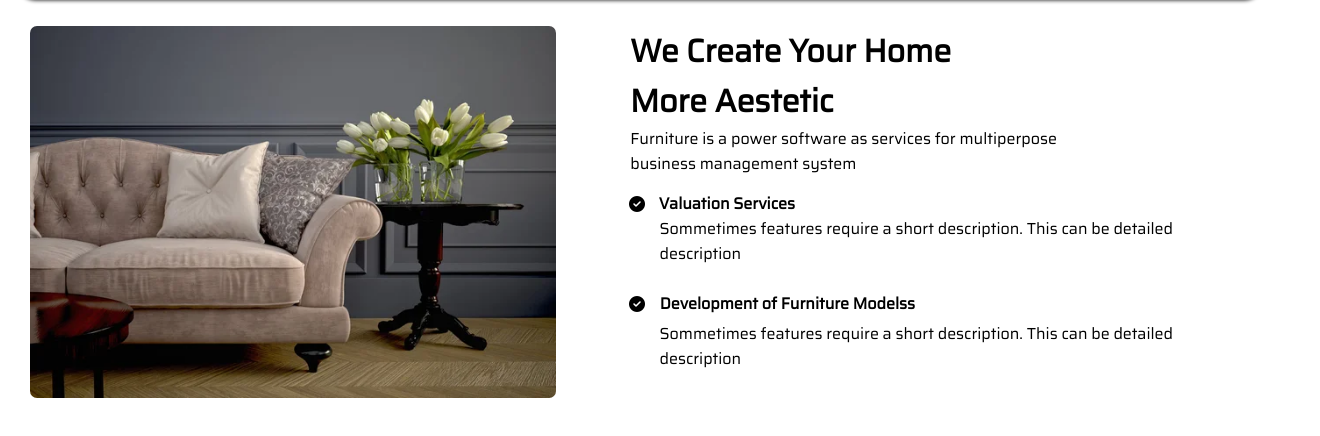
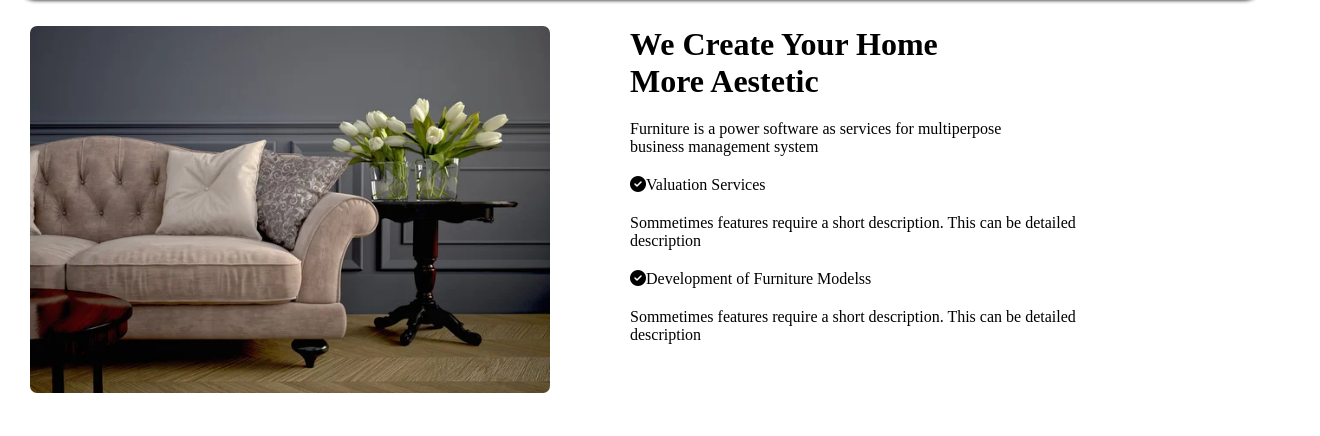
Before and after one commit to fabi1989/furnishop, a plain HTML site: page index.html in a window 1280 px wide. Shown: the part 836-1272 px from the top of the page, 1320 px wide, since content can reach past the window. After the commit the page ends 1233 px from the top, so only its background shows below. Drawn offline with Linux system fonts and the light colour scheme.

Commit message:
ahivamopo

```diff
--- a/index.html
+++ b/index.html
@@ -73,37 +73,41 @@
           <p><br>Variant<br>Furniture</p>
         </div>
       </div>
-      <div class="featureone">
-        <div class="imgtitle">
-          <img src="mueble.jpg" class="imgfeatures">
+
+
+      <div class="containerprueba">
+        <div class="imagenprueba">
+          <img src="mueble.jpg" id="imgn">
         </div>
-        <div class="onetitle">
+
+        <div class="sectionparrafos">
+          <div class="tituloprueba">
             <h1>We Create Your Home<br>More Aestetic</h1>
           </div>
-        <div class="parrafo1">
+
+          <div class="p1">
             <p>Furniture is a power software as services for multiperpose
               <br>business management system
             </p>
           </div>
-        <div class="iconocheck1">
-          <i class="fa-solid fa-circle-check"></i>
+
+          <div class="subtitulos1">
+            <p><i class="fa-solid fa-circle-check"></i>Valuation Services</p>
           </div>
-        <div class="subtitle1">
-          <p>Valuation Services</p>
-        </div>
-        <div class="parrafo2">
-          <p>Sommetimes features require a short description. This can be detailed<br>description</p>
-        </div>
-        <div class="iconocheck2">
-          <i class="fa-solid fa-circle-check"></i>
-        </div>
-        <div class="subtitle2">
-          <p>Development of Furniture Modelss</p>
-        </div>
-        <div class="parrafo3">
+
+          <div class="texto1">
             <p>Sommetimes features require a short description. This can be detailed<br>description</p>
           </div>
 
+          <div class="subtitulos2">
+            <p><i class="fa-solid fa-circle-check"></i>Development of Furniture Modelss</p>
+          </div>
+
+          <div class="texto2">
+            <p>Sommetimes features require a short description. This can be detailed<br>description</p>
+          </div>
+
+        </div>
       </div>
     </main>
   </header>
--- a/style.css
+++ b/style.css
@@ -135,89 +135,23 @@
   border: 1px solid #FFFFFF;
 }
 
-.featureone {
+/*probando*/
+
+.containerprueba {
   display: flex;
-  position: relative;
+  flex-direction: row;
+  justify-content: flex-start;
+  gap: 80px;
   margin: 30px;
-  width: 1290px;
-  height: 391px;
 }
 
-.imgtitle {
-  width: 554px;
-  height: 443px;
-  left: 100px;
-  top: 74px;
-}
-
-.onetitle {
-  position: absolute;
-  right: 350px;
-
-  height: 104px;
-  width: 340px;
-  font-family: 'Saira';
-  font-size: 16px;
-  font-weight: 100;
-}
-
-.imgfeatures {
-  max-width: 95%;
+#imgn {
+  width: 520px;
   border-radius: 7px;
 }
 
-.parrafo1 {
-  position: absolute;
-  right: 263px;
-
-  top: 100px;
-  height: 68px;
-  font-family: 'Saira';
+.sectionparrafos {
+  display: flex;
+  flex-direction: column;
+  gap: 20px;
 }
-
-.iconocheck1 {
-  position: absolute;
-  top: 170px;
-  right: 675px;
-}
-
-.subtitle1 {
-  position: absolute;
-  right: 525px;
-
-  top: 165px;
-  height: 68px;
-  font-family: 'Saira';
-  font-weight: 600;
-  size: 20px;
-}
-
-.parrafo2 {
-  position: absolute;
-  right: 147px;
-  top: 190px;
-
-  font-family: 'Saira';
-}
-
-.iconocheck2 {
-  position: absolute;
-  top: 270px;
-  right: 675px;
-}
-
-.subtitle2 {
-  position: absolute;
-  right: 405px;
-  top: 265px;
-
-  font-family: 'Saira';
-  font-weight: 600;
-}
-
-.parrafo3 {
-  position: absolute;
-  right: 147px;
-  top: 295px;
-  font-family: 'Saira';
-}
```
Lines whose indentation alone changed are shown as unchanged.
